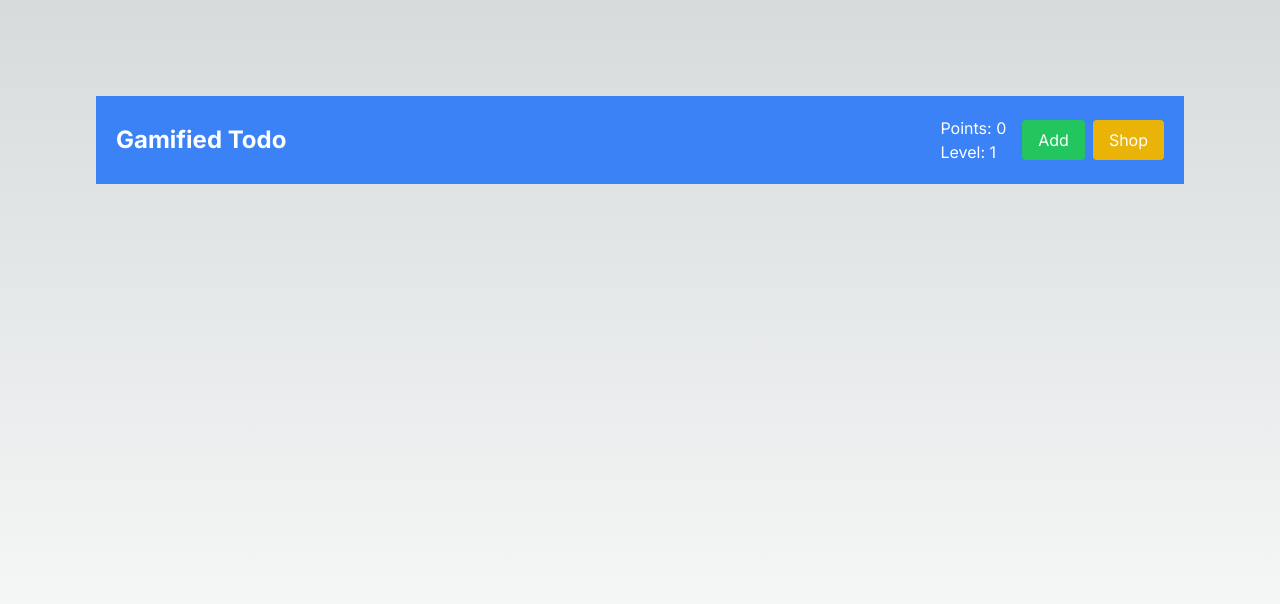
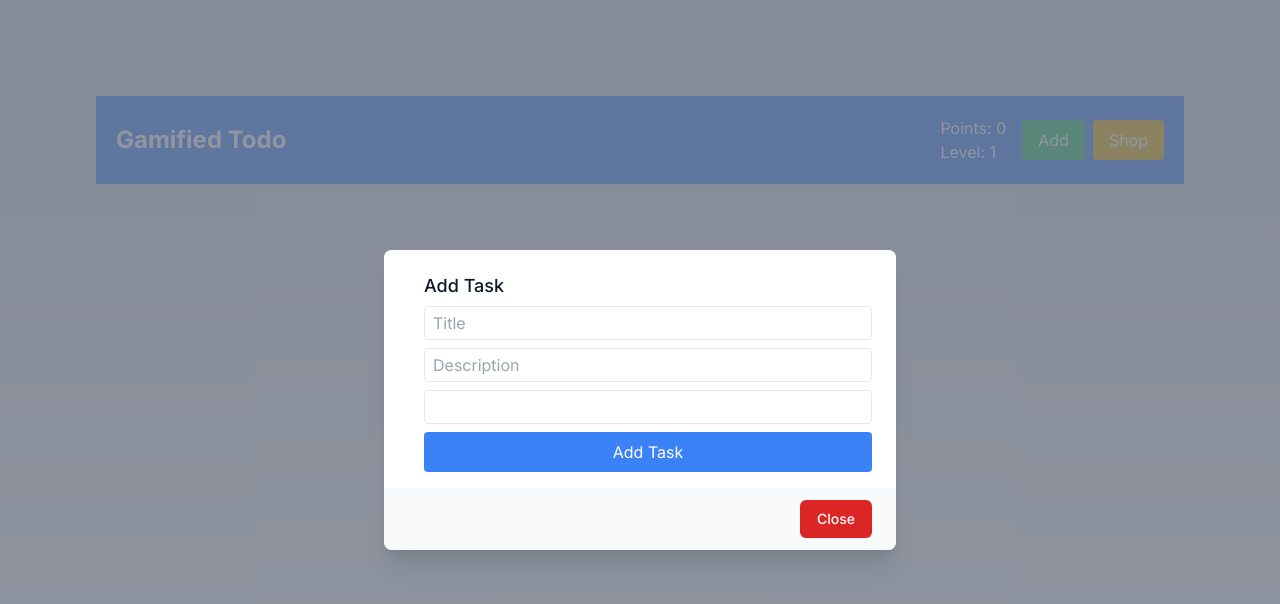
Before and after one commit to stub-ai/c6c62ed2-0b21-5c1a-bbc7-a0189a100d82, a Next.js app: page / in a window 1280 px wide. Both pictures are taken after a click on the button "Add". Shown: the top 604 px of the page. Built offline with nearby package versions, Linux system fonts and the light colour scheme.

Commit message:
Commit from Stub AI (#6)

```diff
--- /dev/null
+++ b/components/AddTaskDialog.tsx
@@ -0,0 +1,73 @@
+import React, { useState, useContext } from 'react';
+import { UserContext } from './UserContext';
+
+interface Task {
+  title: string;
+  description: string;
+  points: number;
+}
+
+const AddTaskDialog: React.FC = () => {
+  const { user, setUser } = useContext(UserContext);
+  const [isOpen, setIsOpen] = useState(false);
+  const [task, setTask] = useState<Task>({ title: '', description: '', points: 0 });
+
+  const handleOpen = () => {
+    setIsOpen(true);
+  };
+
+  const handleClose = () => {
+    setIsOpen(false);
+  };
+
+  const handleChange = (e: React.ChangeEvent<HTMLInputElement>) => {
+    setTask({ ...task, [e.target.name]: e.target.value });
+  };
+
+  const handleSubmit = (e: React.FormEvent) => {
+    e.preventDefault();
+    // Add task to user's tasks
+    // setUser({ ...user, tasks: [...user.tasks, task] });
+    handleClose();
+  };
+
+  return (
+    <div>
+      <button onClick={handleOpen} className="mr-2 bg-green-500 px-4 py-2 rounded">Add</button>
+      {isOpen && (
+        <div className="fixed z-10 inset-0 overflow-y-auto" aria-labelledby="modal-title" role="dialog" aria-modal="true">
+          <div className="flex items-end justify-center min-h-screen pt-4 px-4 pb-20 text-center sm:block sm:p-0">
+            <div className="fixed inset-0 bg-gray-500 bg-opacity-75 transition-opacity" aria-hidden="true"></div>
+            <span className="hidden sm:inline-block sm:align-middle sm:h-screen" aria-hidden="true">&#8203;</span>
+            <div className="inline-block align-bottom bg-white rounded-lg text-left overflow-hidden shadow-xl transform transition-all sm:my-8 sm:align-middle sm:max-w-lg sm:w-full">
+              <div className="bg-white px-4 pt-5 pb-4 sm:p-6 sm:pb-4">
+                <div className="sm:flex sm:items-start">
+                  <div className="mt-3 text-center sm:mt-0 sm:ml-4 sm:text-left">
+                    <h3 className="text-lg leading-6 font-medium text-gray-900" id="modal-title">
+                      Add Task
+                    </h3>
+                    <div className="mt-2">
+                      <form onSubmit={handleSubmit}>
+                        <input name="title" value={task.title} onChange={handleChange} className="w-full px-2 py-1 mb-2 border rounded" placeholder="Title" required />
+                        <input name="description" value={task.description} onChange={handleChange} className="w-full px-2 py-1 mb-2 border rounded" placeholder="Description" required />
+                        <input name="points" type="number" value={task.points} onChange={handleChange} className="w-full px-2 py-1 mb-2 border rounded" placeholder="Points" required />
+                        <button type="submit" className="w-full py-2 px-4 bg-blue-500 text-white rounded hover:bg-blue-700">Add Task</button>
+                      </form>
+                    </div>
+                  </div>
+                </div>
+              </div>
+              <div className="bg-gray-50 px-4 py-3 sm:px-6 sm:flex sm:flex-row-reverse">
+                <button type="button" onClick={handleClose} className="w-full inline-flex justify-center rounded-md border border-transparent shadow-sm px-4 py-2 bg-red-600 text-base font-medium text-white hover:bg-red-700 focus:outline-none focus:ring-2 focus:ring-offset-2 focus:ring-red-500 sm:ml-3 sm:w-auto sm:text-sm">
+                  Close
+                </button>
+              </div>
+            </div>
+          </div>
+        </div>
+      )}
+    </div>
+  );
+};
+
+export default AddTaskDialog;
--- a/components/Header.tsx
+++ b/components/Header.tsx
@@ -1,5 +1,6 @@
 import React, { useContext } from 'react';
 import { UserContext } from './UserContext';
+import AddTaskDialog from './AddTaskDialog';
 
 const Header: React.FC = () => {
   const { user } = useContext(UserContext);
@@ -14,7 +15,7 @@
           <p>Points: {user.points}</p>
           <p>Level: {user.level}</p>
         </div>
-        <button className="mr-2 bg-green-500 px-4 py-2 rounded">Add</button>
+        <AddTaskDialog />
         <button className="bg-yellow-500 px-4 py-2 rounded">Shop</button>
       </div>
     </header>
```
